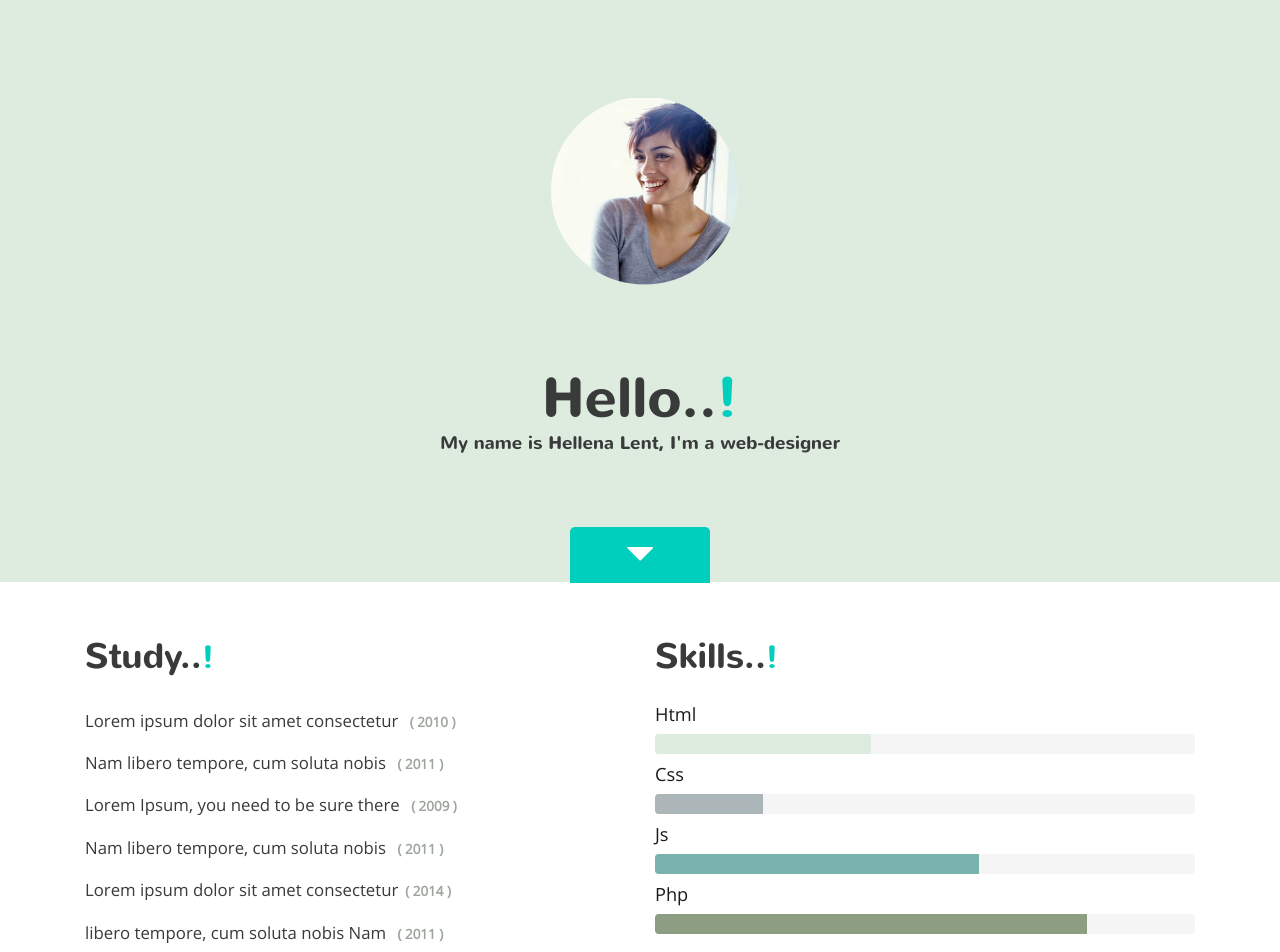
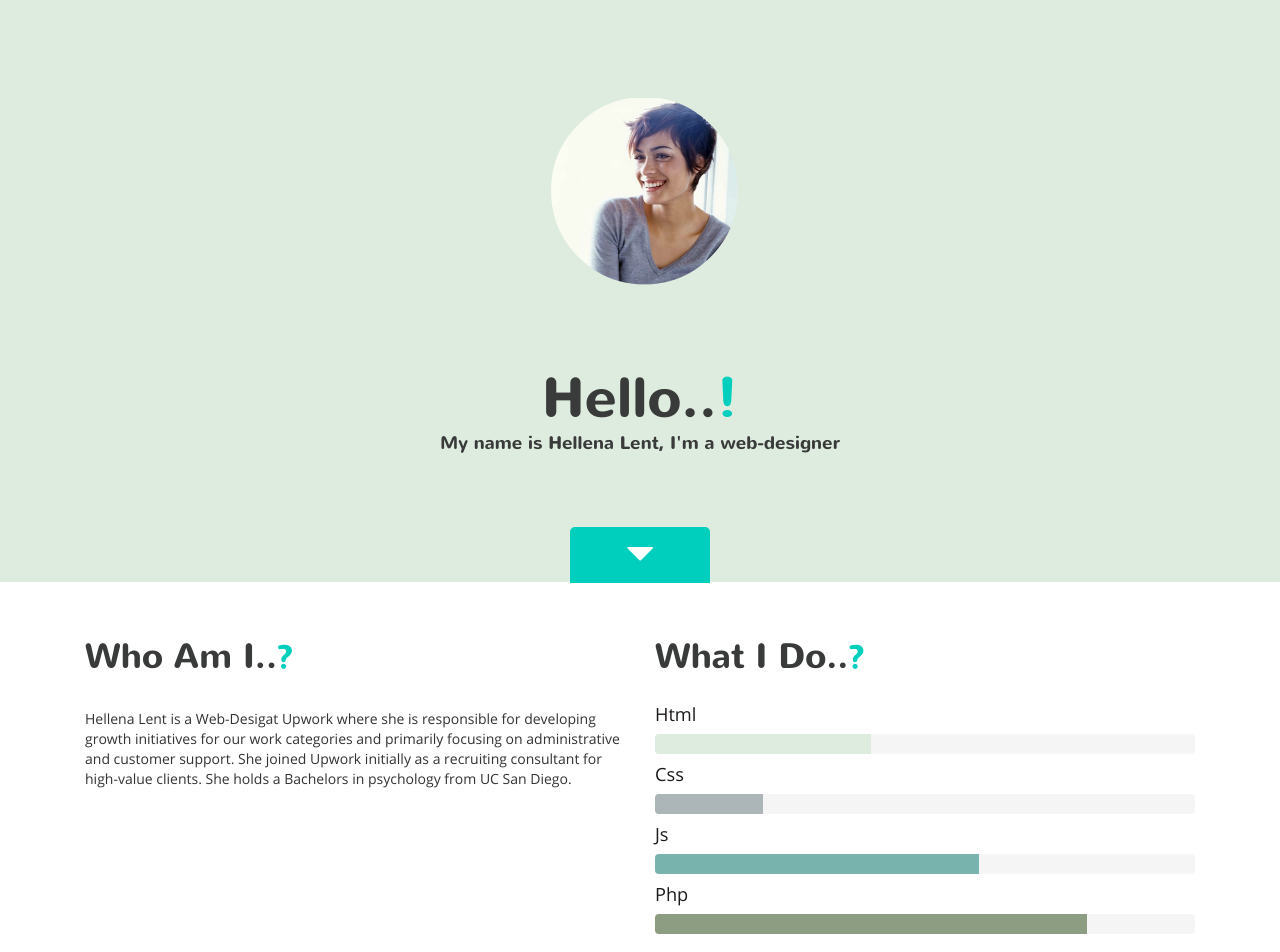
Before and after one commit to Thussubasa/thussubasa.github.io, a plain HTML site: page index.html in a window 1280 px wide. Shown: the top 952 px of the page. Drawn offline with Linux system fonts and the light colour scheme.

Commit message:
mudanças no index.html[C

```diff
--- a/index.html
+++ b/index.html
@@ -8,7 +8,7 @@ License URL: http://creativecommons.org/licenses/by/3.0/
 <!DOCTYPE HTML>
 <html>
 <head>
-<title>My Skills a Resume Template  Flat Bootstarp Responsive Website Template | Home :: w3layouts</title>
+<title> Hellena Lent</title>
 <link href="css/bootstrap.css" rel="stylesheet" type="text/css" media="all">
 <link href="css/style.css" rel="stylesheet" type="text/css" media="all" />
 <meta name="viewport" content="width=device-width, initial-scale=1">
@@ -47,18 +47,15 @@ Smartphone Compatible web template, free webdesigns for Nokia, Samsung, LG, Sony
 				<div class="container">
 					<div class="study-grids">
 						<div class="col-md-6 study-grid">
-						<h3>study..<span>!</span></h3>
+						<h3>Who am I..<span>?</span></h3>
 						<div class="study1">
-							<p>Lorem ipsum dolor sit amet consectetur <label>( 2010 )</label></p>
-							<p>Nam libero tempore, cum soluta nobis <label>( 2011 )</label></p>
-							<p>Lorem Ipsum, you need to be sure there <label>( 2009 )</label></p>
-							<p>Nam libero tempore, cum soluta nobis <label>( 2011 )</label></p>
-							<p>Lorem ipsum dolor sit amet consectetur<label>( 2014 )</label></p>
-							<p>libero tempore, cum soluta nobis Nam <label>( 2011 )</label></p>
+							<p></p>
+Hellena Lent is a Web-Desigat Upwork where she is responsible for developing growth initiatives for our work categories and primarily focusing on administrative and customer support. She joined Upwork initially as a recruiting consultant for high-value clients. She holds a Bachelors in psychology from UC San Diego.
+
 						</div>
 						</div>
 						<div class="col-md-6 study-grid">
-						<h3>skills..<span>!</span></h3>
+						<h3>what i do..<span>?</span></h3>
 						<div class="study2">
 						<h4>html</h4>
 							<div class="progress">
@@ -95,7 +92,7 @@ Smartphone Compatible web template, free webdesigns for Nokia, Samsung, LG, Sony
 			<div class="service-section" id="service">
 				<div class="container">
 
-		<div class="service-grids">
+	<!--	<div class="service-grids">
 							<div class="col-md-4 service-grid">
 									<span class="glyphicon glyphicon-pencil" aria-hidden="true"></span>
 								<h4>THE BEST DESIGN</h4>
@@ -114,7 +111,7 @@ Smartphone Compatible web template, free webdesigns for Nokia, Samsung, LG, Sony
 								<span> </span>
 								<p>Lorem ipsum dolor sit amet, consectetur adipiscing elit, sed do eiusmod Lorem Ipsum passages containing of Letraset sheets</p>
 							</div>
-							<div class="clearfix"> </div>
+							<div class="clearfix"> </div> -->
 						</div>
 					</div>
 				</div>
```
